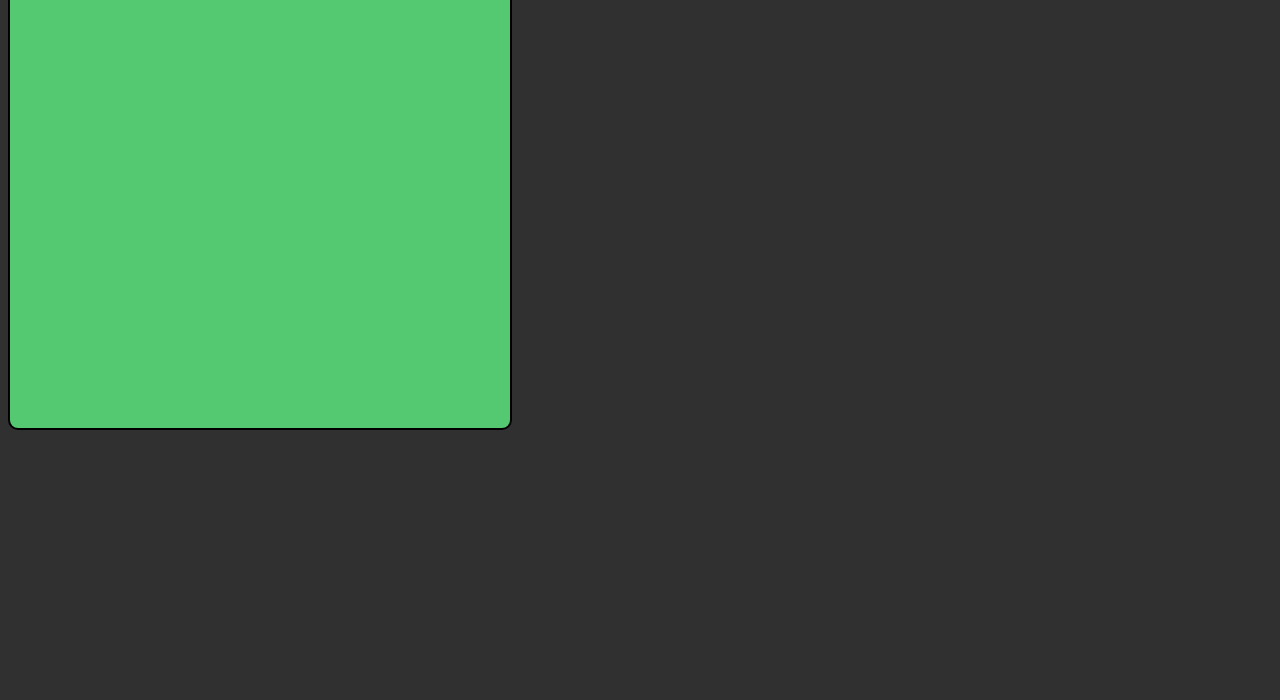
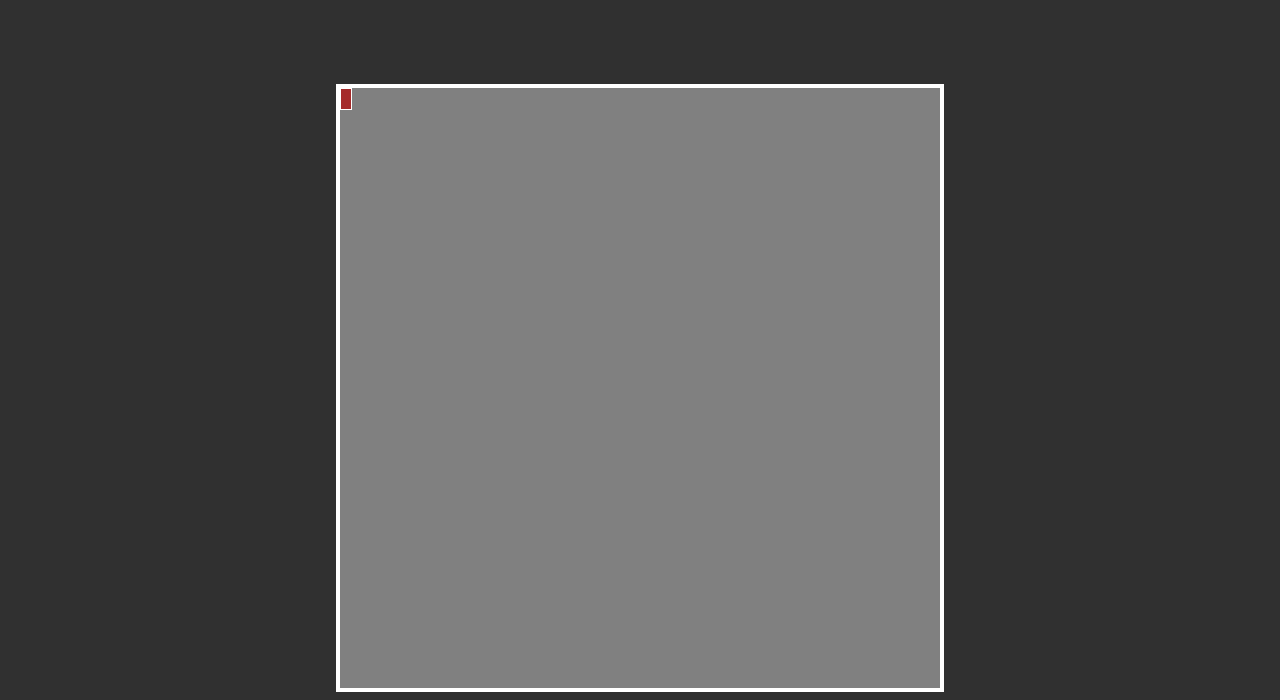
Before and after one commit to Paxxous/Paxxous.github.io, a plain HTML site: page index.html in a window 1280 px wide. Shown: the part 203-903 px from the top of the page. Before the commit the page ends 800 px from the top, so only its background shows below. Drawn offline with Linux system fonts and the light colour scheme.

Commit message:
well now I'm trying to make a game lamo

```diff
--- a/index.html
+++ b/index.html
@@ -14,6 +14,7 @@
 
   <body>
 
+    <!--main heading-->
     <header>
       <h1>Hello world. Welcome to another one of my websites lmao.</h1>
 
@@ -21,10 +22,13 @@
 
     </header>
 
-    <div id="downloads">
+
+    <div id="thegame">
+      <div id="you">
+
+      </div>
 
     </div>
-
     <script src="script.js"></script>
   </body>
 </html>
--- a/script.js
+++ b/script.js
@@ -3,3 +3,36 @@ console.log("Welcome to the console.");
 for (let i = 100; i > 0; i--) {
   console.log("Loop test :D");
 }
+
+
+// movement part of the game :D
+document.addEventListener('keypress', function(key) {
+  var you = document.getElementById("you");
+  // console.log("key pressed")
+  var marginUp;
+  var marginSide;
+
+  if (key.key == "w") {
+    console.log("w");
+    // marginUp = marginUp + 1;
+    you.style.marginLeft = "auto";
+  }
+  if (key.key == "a") {
+    console.log("a");
+  }
+  if (key.key == "s") {
+    console.log("s");
+  }
+  if (key.key == "d") {
+    console.log("d");
+  }
+
+
+
+  // var posRight = key.offsetY;
+
+  // you.style.marginLeft = posLeft + 'px';
+  // you.style.marginTop = posRight + 'px';
+
+  // console.log(posLeft + posRight);
+});
--- a/style.css
+++ b/style.css
@@ -1,26 +1,28 @@
 header {
+  margin: 100px;
   text-align: center;
   color: rgb(225, 235, 100);
 }
 
-#downloads {
-  width: 50%;
+#thegame {
+  cursor: none;
+  overflow: auto;
   margin: auto;
-  position: absolute;
-  background-color: rgb(85, 200, 114);
-  width: 500px;
-  height: 500px;
-  border: 2px solid black;
-  border-radius: 10px;
+  background-color: gray;
+  width: 600px;
+  height: 600px;
+  border: 4px solid white;
 }
 
-ul {
-  list-style-type: none;
-  font-size: xx-large;
+#you {
+  /* margin: auto; */
+  border: 1px solid white;
+  background-color: brown;
+  height: 20px;
+  width: 10px;
 }
 
 * {
   font-family: 'Roboto', sans-serif;
-
   background-color: rgb(48, 48, 48);
 }
```
